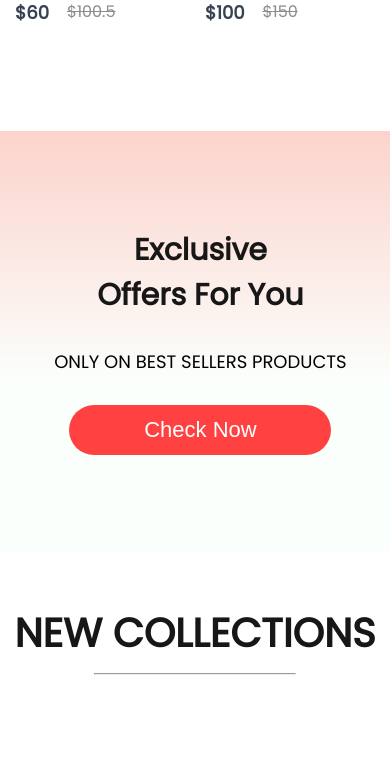
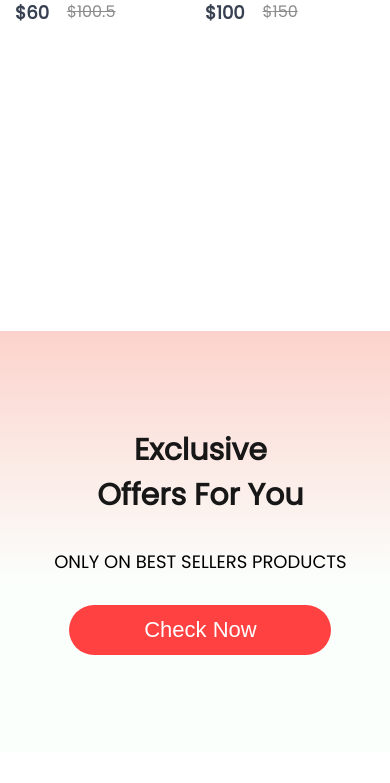
Before and after one commit to NateBalcha/E-shop, a React (Create React App) app: page / in a window 390 px wide. Shown: the part 1740-2523 px from the top of the page. Built offline with nearby package versions, Linux system fonts and the light colour scheme.

Commit message:
offer btn adjusted

```diff
--- a/src/Components/NewCollections/NewCollections.css
+++ b/src/Components/NewCollections/NewCollections.css
@@ -33,4 +33,7 @@
   .new-collections {
     margin-top: -100px;
   }
+  .new-collections h1 {
+    font-size: 30px;
+  }
 }
--- a/src/Components/NewsLetter/NewsLetter.css
+++ b/src/Components/NewsLetter/NewsLetter.css
@@ -71,6 +71,7 @@
   .newsletter button {
     width: 100px;
     font-size: medium;
+    margin-right: 100px;
   }
   .newsletter div {
     display: flex;
--- a/src/Components/Offers/Offers.css
+++ b/src/Components/Offers/Offers.css
@@ -44,7 +44,7 @@
 
 @media screen and (max-width: 715px) {
   .offers {
-    margin-top: 200px;
+    margin-top: 400px;
     width: 28%;
   }
   .offers-right {
```
